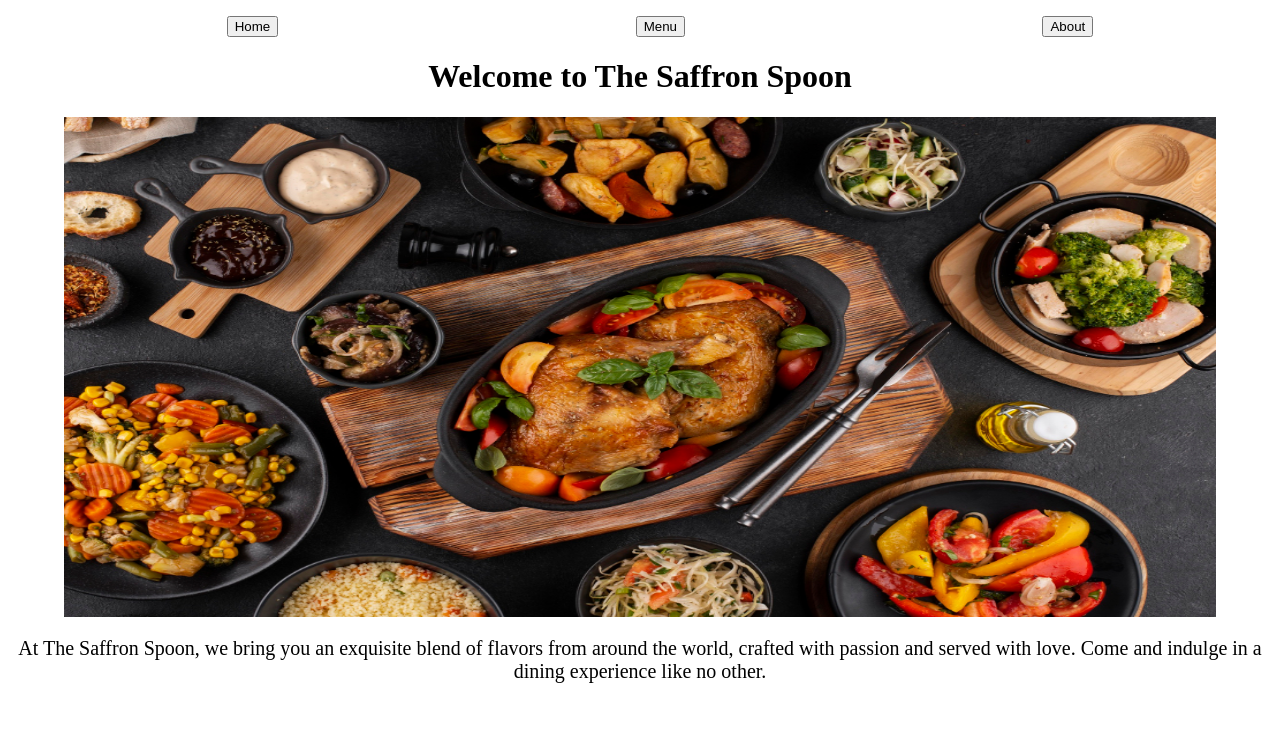
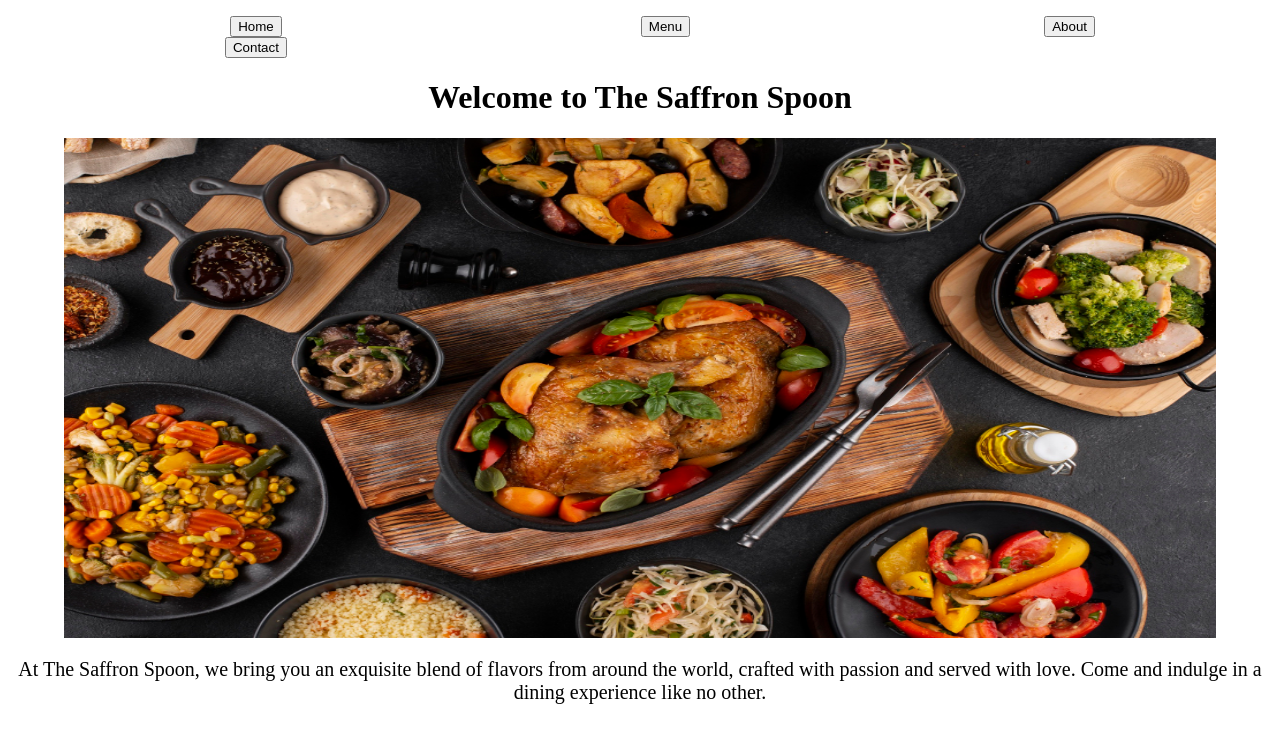
Before and after one commit to tajwararik/Restaurant-Page, a website built with webpack: page src/template.html in a window 1280 px wide. Built offline with nearby package versions, Linux system fonts and the light colour scheme.

Commit message:
Contact button added

```diff
--- a/src/template.html
+++ b/src/template.html
@@ -3,7 +3,7 @@
   <head>
     <meta charset="UTF-8" />
     <meta name="viewport" content="width=device-width, initial-scale=1.0" />
-    <title>Document</title>
+    <title>The Saffron Spoon</title>
   </head>
   <body>
     <header>
@@ -12,6 +12,7 @@
           <li><button id="home">Home</button></li>
           <li><button id="menu">Menu</button></li>
           <li><button id="about">About</button></li>
+          <li><button id="contact">Contact</button></li>
         </ul>
       </nav>
     </header>
```
